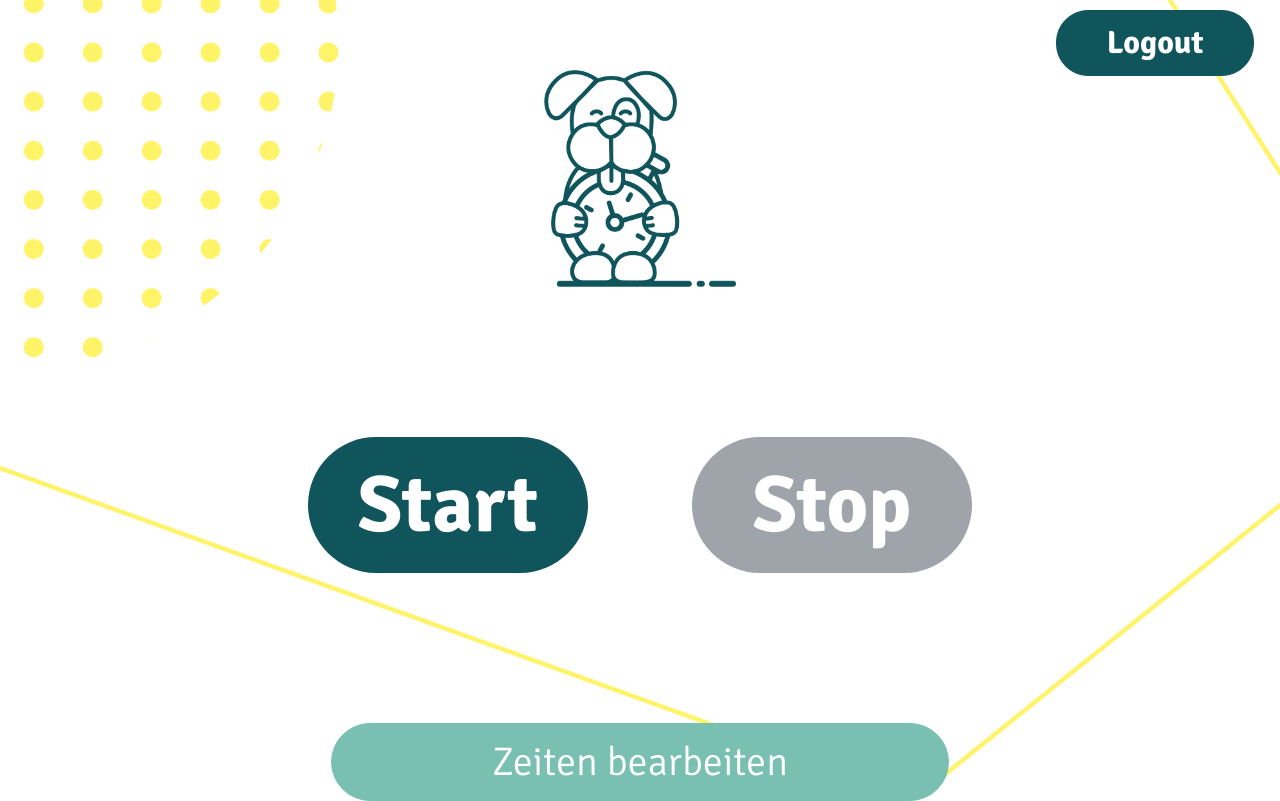
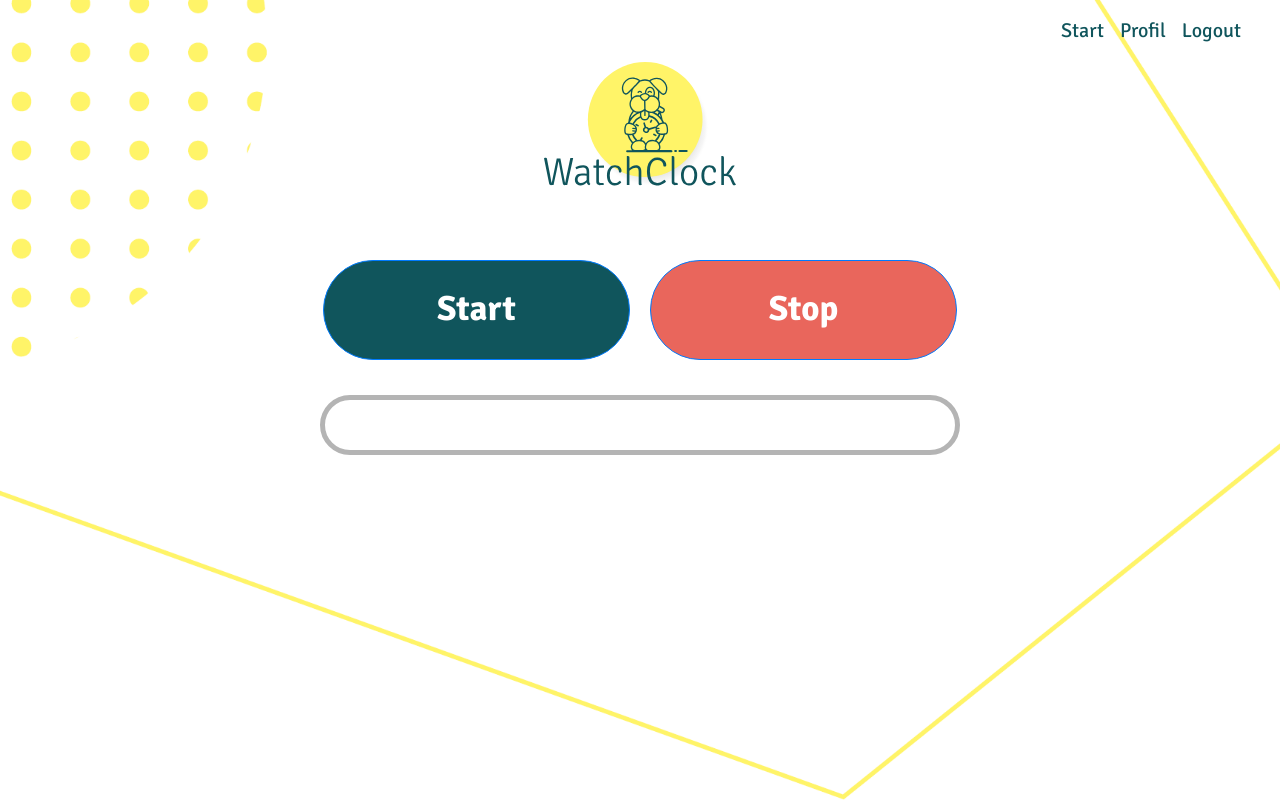
Before and after one commit to anyways211/watchclock.spring, a Spring Boot app: page /startZeiteintrag in a window 1280 px wide. Run offline with Spring Boot 4, Linux system fonts and the light colour scheme; some libraries are stand-ins or nearby versions.

Commit message:
startseite gefixt

```diff
--- a/watchclock/src/main/java/hwr/csa/watchclock/controller/ProfilController.java
+++ b/watchclock/src/main/java/hwr/csa/watchclock/controller/ProfilController.java
@@ -10,7 +10,7 @@ public class ProfilController {
     @GetMapping("/profil")
     public ModelAndView startZeiteintrag(){
         ModelAndView modelView = new ModelAndView();
-        modelView.setViewName("profilUebersicht");
+        modelView.setViewName("profil");
         return modelView;
     }
 }
--- a/watchclock/src/main/resources/templates/startZeiteintrag.html
+++ b/watchclock/src/main/resources/templates/startZeiteintrag.html
@@ -1,169 +1,40 @@
 <!DOCTYPE html>
 <html lang="en">
+
 <head>
-  <meta charset="UTF-8">
-  <title>Title</title>
-  <!--Bootstrap CSS-->
-  <link rel="stylesheet" href="https://maxcdn.bootstrapcdn.com/bootstrap/4.0.0/css/bootstrap.min.css"
-        integrity="sha384-Gn5384xqQ1aoWXA+058RXPxPg6fy4IWvTNh0E263XmFcJlSAwiGgFAW/dAiS6JXm" crossorigin="anonymous">
+  <meta charset="utf-8">
+  <meta name="viewport" content="width=device-width, initial-scale=1.0, shrink-to-fit=no">
+  <title>WatchClock</title>
+  <link rel="stylesheet" href="/bootstrap/css/bootstrap.min.css">
+  <link rel="stylesheet" href="https://fonts.googleapis.com/css?family=Signika:300,400,500,700">
+  <link rel="stylesheet" href="/css/Footer-Basic.css">
+  <link rel="stylesheet" href="/css/Login.css">
+  <link rel="stylesheet" href="/css/styles.css">
+</head>
 
-  <link rel="preconnect" href="https://fonts.gstatic.com">
-  <link href="https://fonts.googleapis.com/css2?family=Signika:wght@300;700&display=swap" rel="stylesheet">
+<body>
+<section id="start" style="/*width: 100%;*//*height: 100vh;*/">
+  <div id="start_head">
+    <nav class="navbar navbar-light navbar-expand-md">
+      <div class="container-fluid"><button data-toggle="collapse" class="navbar-toggler" data-target="#navcol-1"><span class="sr-only">Toggle navigation</span><span class="navbar-toggler-icon"></span></button>
+        <div class="collapse navbar-collapse" id="navcol-1">
+          <ul class="navbar-nav ml-auto" style="text-align: right;font-size: 20px;color: rgb(16, 85, 92);">
+            <li class="nav-item"><a class="nav-link active" href="#" style="text-align: right;font-family: Signika, sans-serif;color: rgb(16,85,92);font-weight: normal;">Start</a></li>
+            <li class="nav-item" style="text-align: right;"><a class="nav-link" href="#" style="text-align: right;font-family: Signika, sans-serif;color: rgb(16,85,92);">Profil</a></li>
+            <li class="nav-item" style="text-align: right;"><a class="nav-link" href="#" style="text-align: right;font-family: Signika, sans-serif;color: rgb(16,85,92);">Logout</a></li>
+          </ul>
+        </div>
+      </div>
+    </nav>
+    <div class="text-center" id="logo">
+      <picture><img src="/img/WatchClockLogo_Farbe_g.svg" width="15%" alt="WatchClock Logo"></picture>
+    </div>
+    <div class="text-center" id="start_stop" style="margin-top: 5%;"><button class="btn btn-primary" type="button" style="margin-right: 10px;width: 24%;color: rgb(255,255,255);font-family: Signika, sans-serif;font-weight: bold;background: rgb(16,85,92);border-radius: 50px;font-size: 35px;height: 100px;margin-left: 10px;margin-top: 10px;margin-bottom: 10px;">Start</button><button class="btn btn-primary" type="button" style="background: rgb(233,102,92);border-radius: 50px;font-size: 35px;font-family: Signika, sans-serif;font-weight: bold;color: rgb(255,255,255);width: 24%;height: 100px;margin-right: 10px;margin-left: 10px;margin-top: 10px;margin-bottom: 10px;">Stop</button></div>
+    <div style="text-align: center;"><input type="text" style="text-align: left;border-radius: 50px;width: 50%;height: 60px;margin-top: 2%;background: rgb(255,255,255);color: rgb(16,85,92);font-size: 35px;font-family: Signika, sans-serif;font-weight: normal;border: 5px solid rgb(180,180,180);margin-bottom: 2%;"></div>
+  </div>
+</section>
+<script src="/js/jquery.min.js"></script>
+<script src="/bootstrap/js/bootstrap.min.js"></script>
+</body>
 
-</head>
-<body>
-<style>
-  body {
-    font-family: Signika, sans-serif;
-    background-image: url("/img/BG.png");
-    background-repeat: no-repeat;
-    background-position: initial;
-    background-size: cover;
-  }
-
-  .button-stop {
-    font-size: 5rem;
-    line-height: 1.5;
-    border-radius: 5rem;
-    font-weight: bold;
-    padding-right: 61px;
-    padding-left: 61px;
-    color: #fff;
-    background-color: #6c757d;
-    border-width: 0px;
-  }
-
-  .button-stop-activated {
-    background-color: #e9665c;
-  }
-
-  .button-start {
-    font-weight: bold;
-    font-size: 5rem;
-    line-height: 1.5;
-    border-radius: 5rem;
-    margin-left: 0px;
-    margin-right: 100px;
-    padding-right: 50px;
-    padding-left: 50px;
-    color: #fff;
-    background-color: #10555c;
-    border-width: 0px;
-  }
-
-  .button-start-deactivated {
-    background-color: #6c757d;
-  }
-
-  .button-logout {
-    font-weight: bold;
-    font-size: 2rem;
-    line-height: 1.5;
-    border-radius: 2rem;
-    padding-right: 50px;
-    padding-left: 50px;
-    color: #fff;
-    background-color: #10555c;
-    border-color: #10555c;
-  }
-
-  .button-zeiten {
-    font-weight: lighter;
-    font-size: 2.5rem;
-    line-height: 1.5;
-    border-radius: 3rem;
-    padding-right: 160px;
-    padding-left: 160px;
-    color: #fff;
-    background-color: #79c0b2;
-    border-color: #79c0b2;
-  }
-
-  .display-none {
-    display: none;
-  }
-
-  .input-kommentar {
-    text-align: left;
-    border-radius: 50px;
-    width: 50%;
-    height: 60px;
-    background: rgb(255, 255, 255);
-    color: rgb(16, 85, 92);
-    font-size: 35px;
-    font-family: Signika, sans-serif;
-    font-weight: normal;
-    border: 5px solid rgb(180, 180, 180);
-  }
-  a:hover {
-    color: #fff;
-  }
-
-</style>
-<div class="control" align="right" style="
-    margin-top: 10px;
-    position: absolute;
-    right: 2%;
-">
-  <a href="/logout" type="button" class="btn btn-lg button-logout active" role="button" aria-pressed="true">Logout
-  </a>
-</div>
-<div align="center">
-  <div>
-    <img src="/WatchClock_Bildmarke_Farbe.png" height="15%" width="15%"
-         alt="Bild kann nicht geladen werden" align="center" style="
-    margin-top: 70px;">
-  </div>
-
-
-  <div class="control" align="center" style="
-    margin-top: 150px;
-">
-    <button id="button-start" type="button" class="button-start btn btn-lg">Start
-    </button>
-
-    <button id="button-stop" disabled="true" type="button" class="button-stop btn btn-lg">Stop
-    </button>
-  </div>
-  <div id="div-kommentar" class="control" align="center" style="
-    margin-top: 150px;
-">
-    <input id="kommentar" type="text" class="input-kommentar display-none" value="Kommentar" onfocus="if (this.value=='Kommentar') this.value='';"/>
-
-    <a href="/zeiten" id="button-zeiten" type="button" class="btn btn-lg button-zeiten active" role="button" aria-pressed="true">Zeiten bearbeiten
-    </a>
-
-  </div>
-
-</div>
-
-<!-- Optional JavaScript -->
-<!-- jQuery first, then Popper.js, then Bootstrap JS -->
-<script src="https://code.jquery.com/jquery-3.2.1.slim.min.js"
-        integrity="sha384-KJ3o2DKtIkvYIK3UENzmM7KCkRr/rE9/Qpg6aAZGJwFDMVNA/GpGFF93hXpG5KkN"
-        crossorigin="anonymous"></script>
-<script src="https://cdnjs.cloudflare.com/ajax/libs/popper.js/1.12.9/umd/popper.min.js"
-        integrity="sha384-ApNbgh9B+Y1QKtv3Rn7W3mgPxhU9K/ScQsAP7hUibX39j7fakFPskvXusvfa0b4Q"
-        crossorigin="anonymous"></script>
-<script src="https://maxcdn.bootstrapcdn.com/bootstrap/4.0.0/js/bootstrap.min.js"
-        integrity="sha384-JZR6Spejh4U02d8jOt6vLEHfe/JQGiRRSQQxSfFWpi1MquVdAyjUar5+76PVCmYl"
-        crossorigin="anonymous"></script>
-
-<script> $("button#button-start").click(function () {
-  $(this).prop('disabled', true).toggleClass("button-start-deactivated");
-  $("button#button-stop").prop('disabled', false).toggleClass("button-stop-activated");
-  $("a#button-zeiten").toggleClass("display-none");
-  $("input#kommentar").removeClass("display-none");
-});
-
-$("button#button-stop").click(function () {
-  $(this).prop('disabled', true).removeClass("button-stop-activated");
-  $("button#button-start").prop('disabled', false).removeClass("button-start-deactivated");
-  $("a#button-zeiten").removeClass("display-none");
-  $("input#kommentar").toggleClass("display-none");
-});
-</script>
-
-
-</body>
 </html>
```
Also changed, not shown: watchclock/src/main/resources/templates/profil.html (renamed from watchclock/src/main/resources/templates/profilUebersicht.html).
